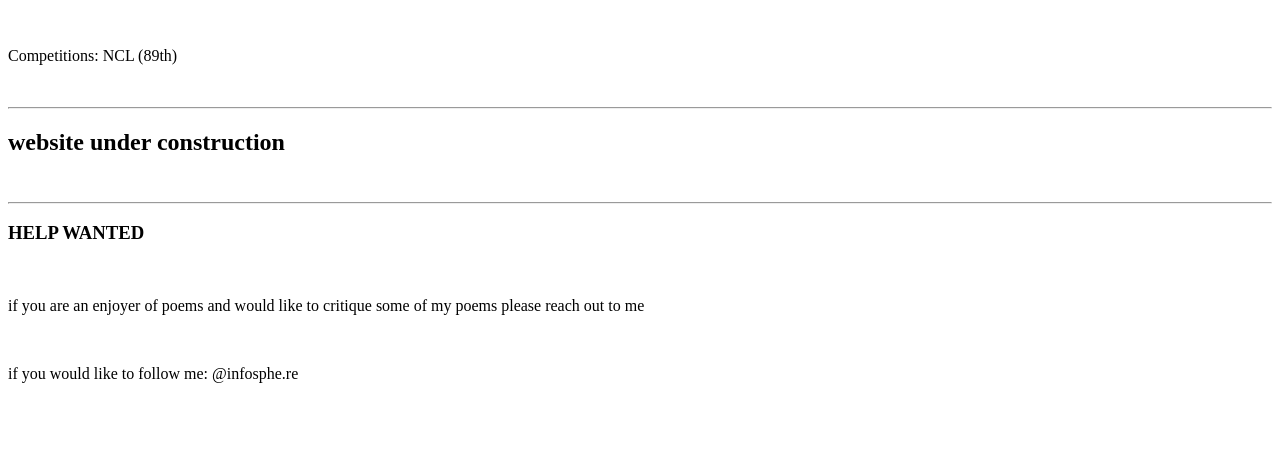
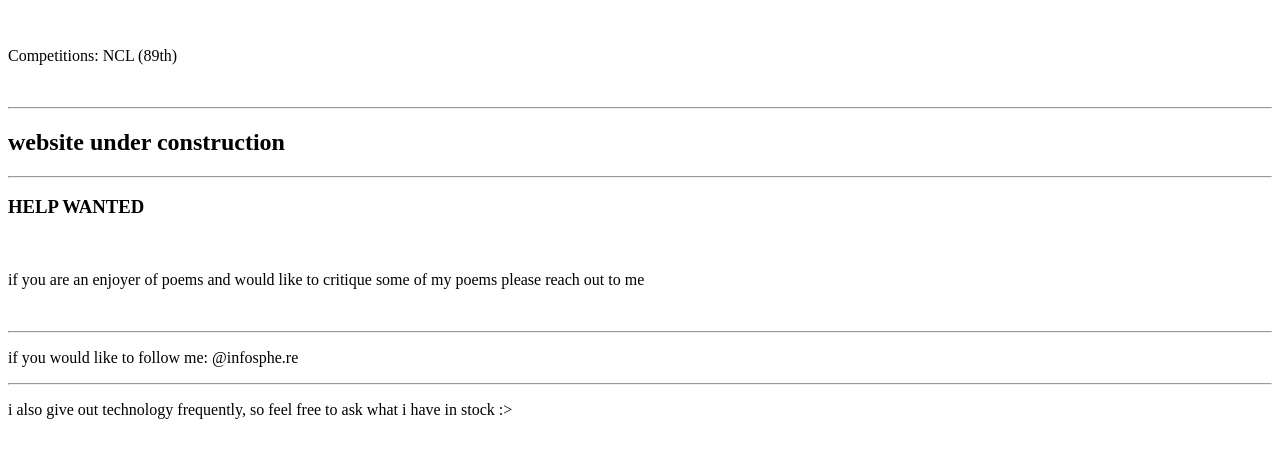
Before and after one commit to adrianlsegura/drowsyrain.github.io, a plain HTML site: page index.html in a window 1280 px wide. Shown: the part 101-558 px from the top of the page. Drawn offline with Linux system fonts and the light colour scheme.

Commit message:
Added free tech advert

```diff
--- a/index.html
+++ b/index.html
@@ -8,13 +8,14 @@
 <br>
 <hr>
 <h2>website under construction</h2>
-<br>
 <hr>
 <h3>HELP WANTED</h3>
 <br>
 <p>if you are an enjoyer of poems and would like to critique some of my poems please reach out to me</p>
 <br>
+<hr>
 <p>if you would like to follow me: @infosphe.re</p>
-
+<hr>
+<p>i also give out technology frequently, so feel free to ask what i have in stock :&gt;</p>
 </body>
 </html>
```
